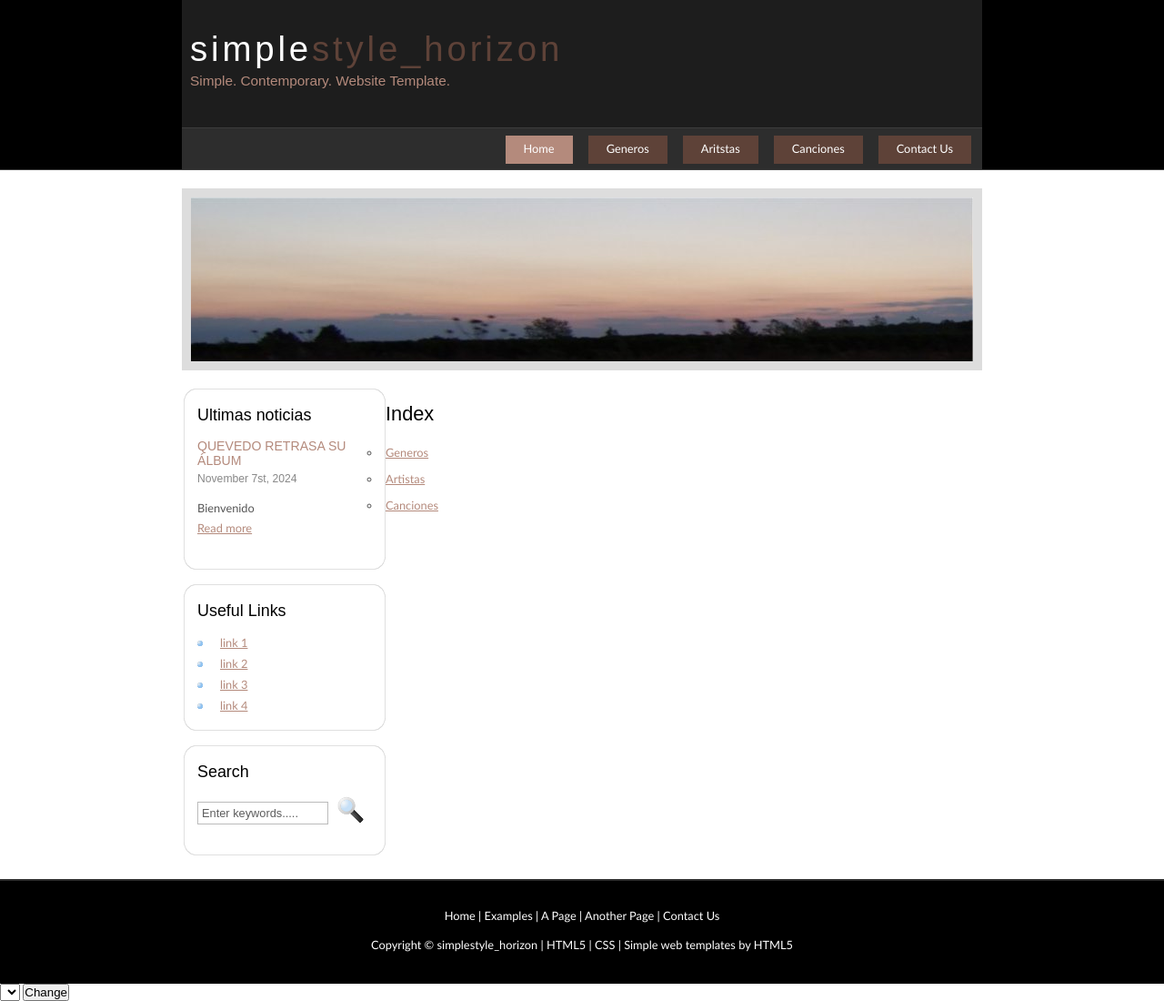
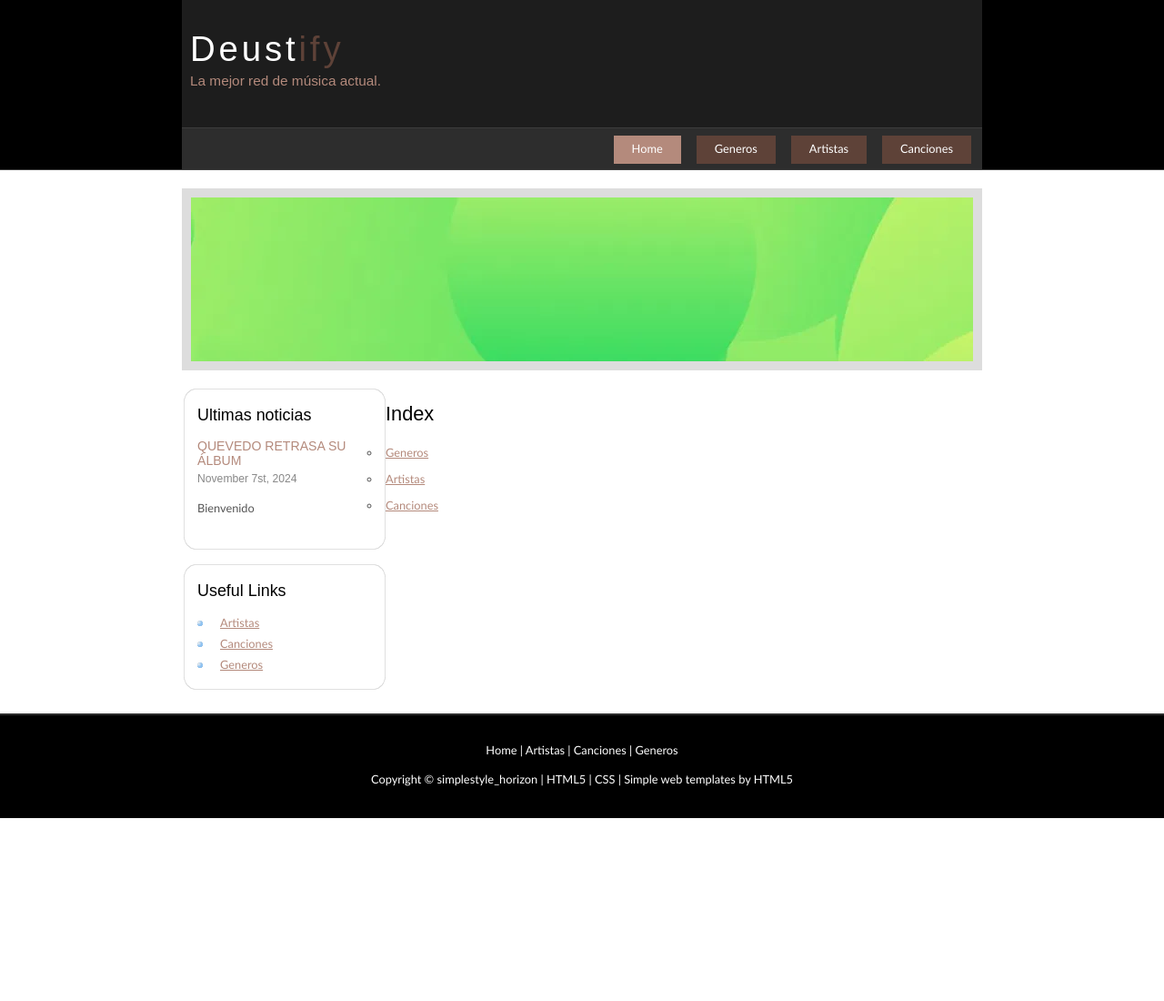
Before and after one commit to lucasEcheverria/ProyectoIngenieraWeb, a Django app: page /es/spotyWebApp/ in a window 1280 px wide. Shown: the whole page at 91% size. After the commit the page ends 899 px from the top, so only its background shows below. Run offline with Django 5.2, Linux system fonts and the light colour scheme; lists and menus that the app fills with data are empty.

Commit message:
EntregaFinal

```diff
--- a/Deustify/spotyWebApp/models.py
+++ b/Deustify/spotyWebApp/models.py
@@ -1,4 +1,4 @@
-from django.db import models
+from django.db import models # type: ignore
 
 # Create your models here.
 class Genero(models.Model):
--- a/Deustify/spotyWebApp/static/style/style.css
+++ b/Deustify/spotyWebApp/static/style/style.css
@@ -103,7 +103,7 @@ ol li
   height: 186px;}
 
 #banner
-{  background: transparent url(banner.jpg) no-repeat;
+{  background: transparent url(spotify.jpg) no-repeat;
   width: 860px;
   height: 180px;
   margin-bottom: 20px;
--- a/Deustify/spotyWebApp/templates/base.html
+++ b/Deustify/spotyWebApp/templates/base.html
@@ -32,8 +32,8 @@
       <div id="logo">
         <div id="logo_text">
           <!-- class="logo_colour", allows you to change the colour of the text -->
-          <h1><a href="index.html">simple<span class="logo_colour">style_horizon</span></a></h1>
-          <h2>Simple. Contemporary. Website Template.</h2>
+          <h1><a href="{% url 'index'%}">Deust<span class="logo_colour">ify</span></a></h1>
+          <h2>La mejor red de música actual.</h2>
         </div>
       </div>
       <div id="menubar">
@@ -41,15 +41,14 @@
           <!-- put class="selected" in the li tag for the selected page - to highlight which page you're on -->
           <li class="selected"><a href="{% url 'index'%}">Home</a></li>
           <li><a href="{% url 'listaGeneros'%}">Generos</a></li>
-          <li><a href="{% url 'listaArtistas'%}">Aritstas</a></li>
+          <li><a href="{% url 'listaArtistas'%}">Artistas</a></li>
           <li><a href="{% url 'listaCanciones'%}">Canciones</a></li>
-          <li><a href="contact.html">Contact Us</a></li>
         </ul>
       </div>
     </div>
     <div id="content_header"></div>
     <div id="site_content">
-      <div id="banner"></div>
+    <div id="banner"></div>
 	  <div id="sidebar_container">
         <div class="sidebar">
           <div class="sidebar_top"></div>
@@ -58,7 +57,7 @@
             <h3>{% trans "Ultimas noticias" %}</h3>
             <h4>Quevedo retrasa su álbum</h4>
             <h5>November 7st, 2024</h5>
-            <p>{% trans "Bienvenido" %}<br /><a href="#">Read more</a></p>
+            <p>{% trans "Bienvenido" %}<br /></p>
           </div>
           <div class="sidebar_base"></div>
         </div>
@@ -67,47 +66,23 @@
           <div class="sidebar_item">
             <h3>Useful Links</h3>
             <ul>
-              <li><a href="#">link 1</a></li>
-              <li><a href="#">link 2</a></li>
-              <li><a href="#">link 3</a></li>
-              <li><a href="#">link 4</a></li>
+              <li><a href="{% url 'listaArtistas'%}">Artistas</a></li>
+              <li><a href="{% url 'listaCanciones'%}">Canciones</a></li>
+              <li><a href="{% url 'listaGeneros'%}">Generos</a></li>
             </ul>
           </div>
           <div class="sidebar_base"></div>
         </div>
-        <div class="sidebar">
-          <div class="sidebar_top"></div>
-          <div class="sidebar_item">
-            <h3>Search</h3>
-            <form method="post" action="#" id="search_form">
-              <p>
-                <input class="search" type="text" name="search_field" value="Enter keywords....." />
-                <input name="search" type="image" style="border: 0; margin: 0 0 -9px 5px;" src="{%static 'style/search.png'%}" alt="Search" title="Search" />
-              </p>
-            </form>
-          </div>
-          <div class="sidebar_base"></div>
-        </div>
+
       </div>
       {%block contenido%}
       {%endblock%}
     </div>
     <div id="content_footer"></div>
     <div id="footer">
-      <p><a href="index.html">Home</a> | <a href="examples.html">Examples</a> | <a href="page.html">A Page</a> | <a href="another_page.html">Another Page</a> | <a href="contact.html">Contact Us</a></p>
+      <p><a href="{% url 'index'%}">Home</a> | <a href="{% url 'listaArtistas'%}">Artistas</a> | <a href="{% url 'listaCanciones'%}">Canciones</a> | <a href="{% url 'listaGeneros'%}">Generos</a></p>
       <p>Copyright &copy; simplestyle_horizon | <a href="http://validator.w3.org/check?uri=referer">HTML5</a> | <a href="http://jigsaw.w3.org/css-validator/check/referer">CSS</a> | <a href="http://www.html5webtemplates.co.uk">Simple web templates by HTML5</a></p>
     </div>
   </div>
-  <form action="{% url 'set_language' %}" method="post">
-    {% csrf_token %}
-    <select name="language">
-        {% for lang_code, lang_name in LANGUAGES %}
-        <option value="{{ lang_code }}" {% if lang_code == LANGUAGE_CODE %}selected{% endif %}>
-            {{ lang_name }}
-        </option>
-        {% endfor %}
-    </select>
-    <button type="submit">Change</button>
-</form>
 </body>
 </html>
```
Also changed, not shown: Deustify/spotyWebApp/admin.py (+24 -4 lines), Deustify/db.sqlite3, Deustify/spotyWebApp/static/style/banner.jpg (deleted), Deustify/spotyWebApp/static/style/spotify.jpg (added).
